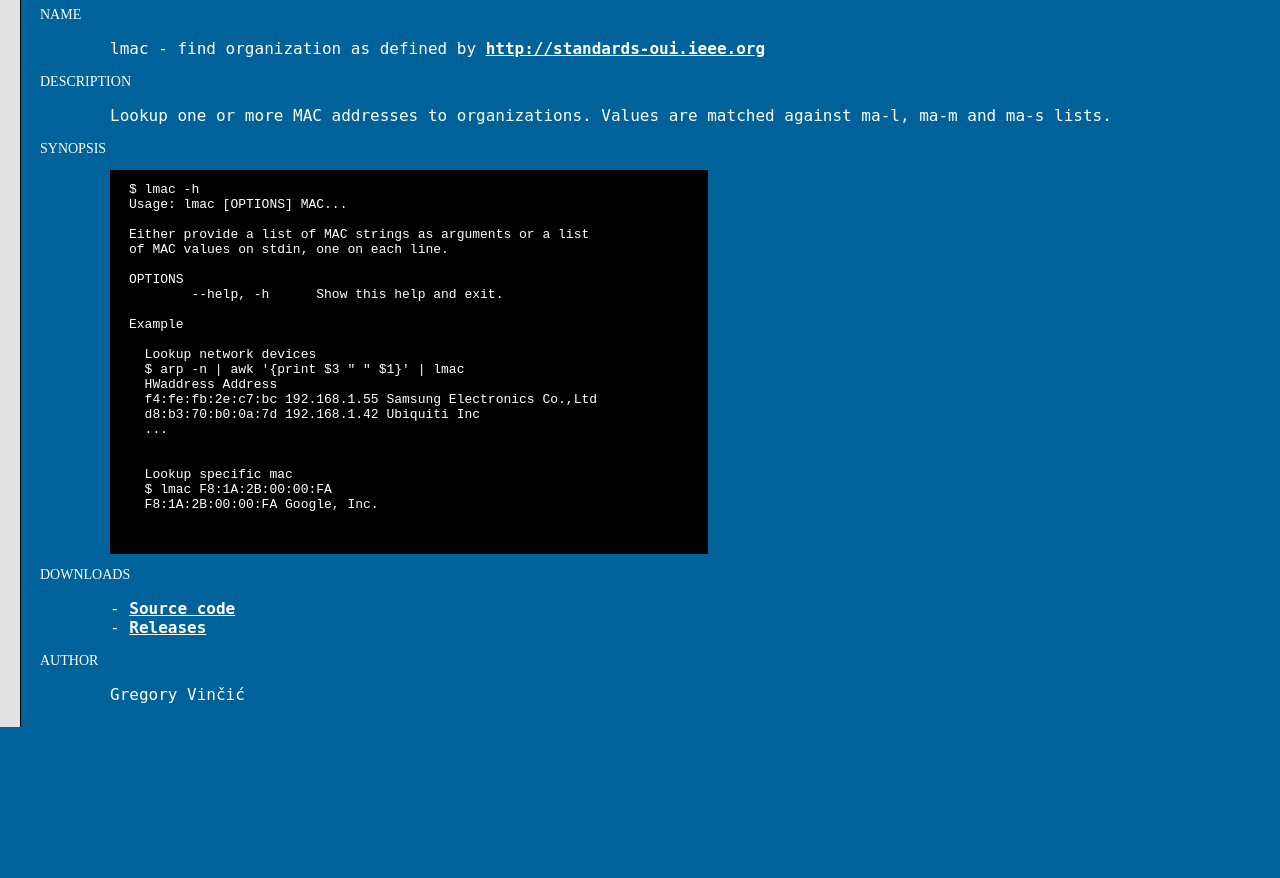
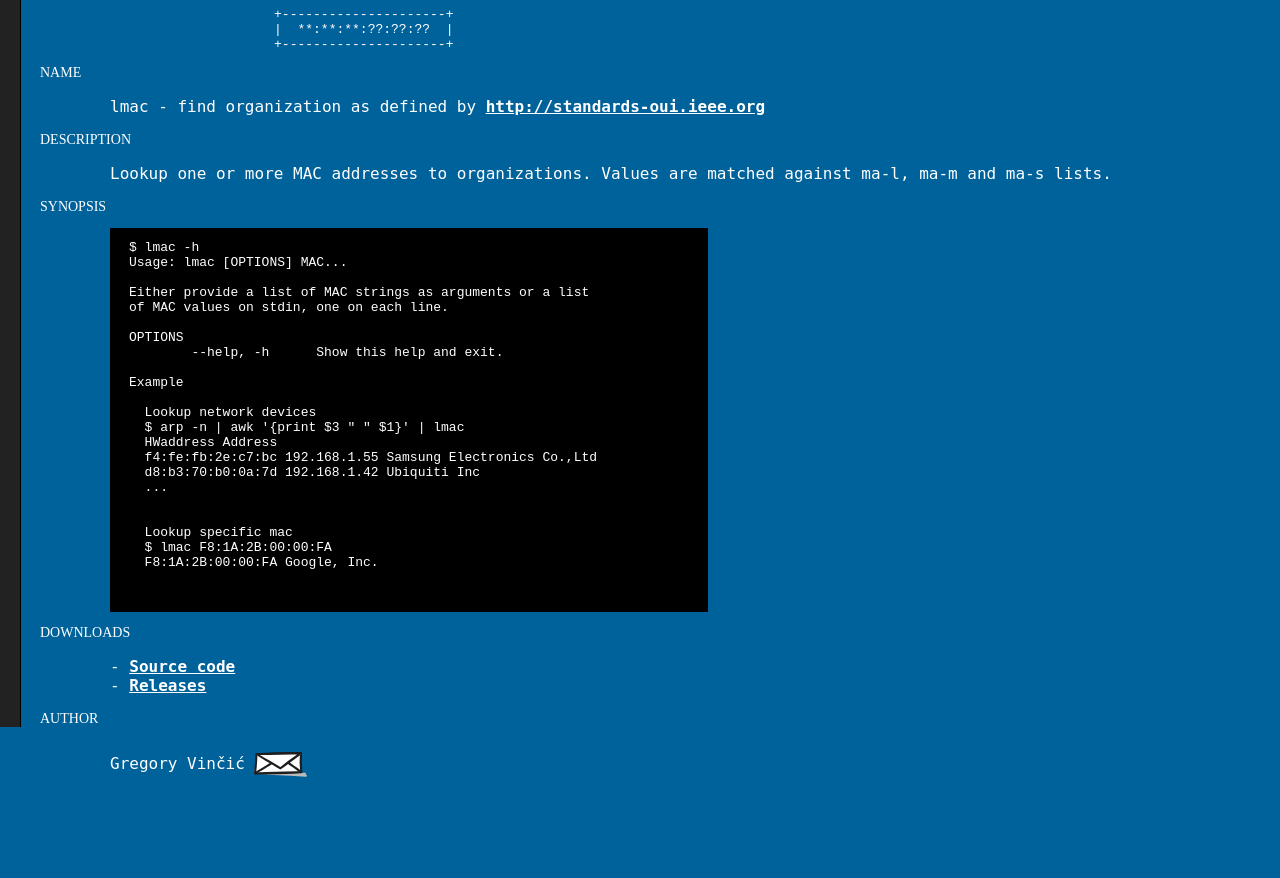
Before and after one commit to gregoryv/lmac, a plain HTML site: page docs/index.html in a window 1280 px wide. Shown: the part 73-951 px from the top of the page. Before the commit the page ends 821 px from the top, so only its background shows below. Drawn offline with Linux system fonts and the light colour scheme.

Commit message:
Add contact info

```diff
--- a/docs/index.html
+++ b/docs/index.html
@@ -6,21 +6,28 @@
 html, body { height: 100%; margin: 0 0; padding: 0 0; }
 html { background-color: #00629B; color: #ffffff; }
 
-body { margin-left: 40px; }
+body { margin-left: 40px; padding-bottom: 300px; }
 #leftbar { position: fixed; left: 0; top: 0; height: 100%; width: 20px;
-  background-color: #e2e2e2; border-right: 1px solid black; }
+  background-color: #222; border-right: 1px solid black; }
 
 a { font-weight: bold; color: #ffffff; }
 p { padding-left: 70px; font-family: mono; }
 h2 { font-weight: normal; font-size: 14px; }
-pre { margin-left: 70px; background-color: black; padding: 12px 19px;
+#synopsis { margin-left: 70px; background-color: black; padding: 12px 19px;
     max-width: 560px;
-}
+    }
+    .email { vertical-align: middle; }
 </style>
 
 <div id="leftbar">&nbsp;</div>
 
 <h1>lmac</h1>
+
+<div id="logo">
+<pre>                              +---------------------+
+                              |  **:**:**:??:??:??  |
+                              +---------------------+</pre>
+</div>
 
 <h2>NAME</h2>
 
@@ -37,7 +44,7 @@ Values are matched against ma-l, ma-m and ma-s lists.
 
 <h2>SYNOPSIS</h2>
 
-<pre>
+<pre id="synopsis">
 $ lmac -h
 Usage: lmac [OPTIONS] MAC...
 
@@ -76,5 +83,5 @@ Example
 <h2>AUTHOR</h2>
 
 <p>
-Gregory Vinčić
+Gregory Vinčić<a href="mailto:gregoryvse@gmail.com"><img class="email" src="email.png"/></a>
 </p>
```
Also changed, not shown: docs/email.png (added).
